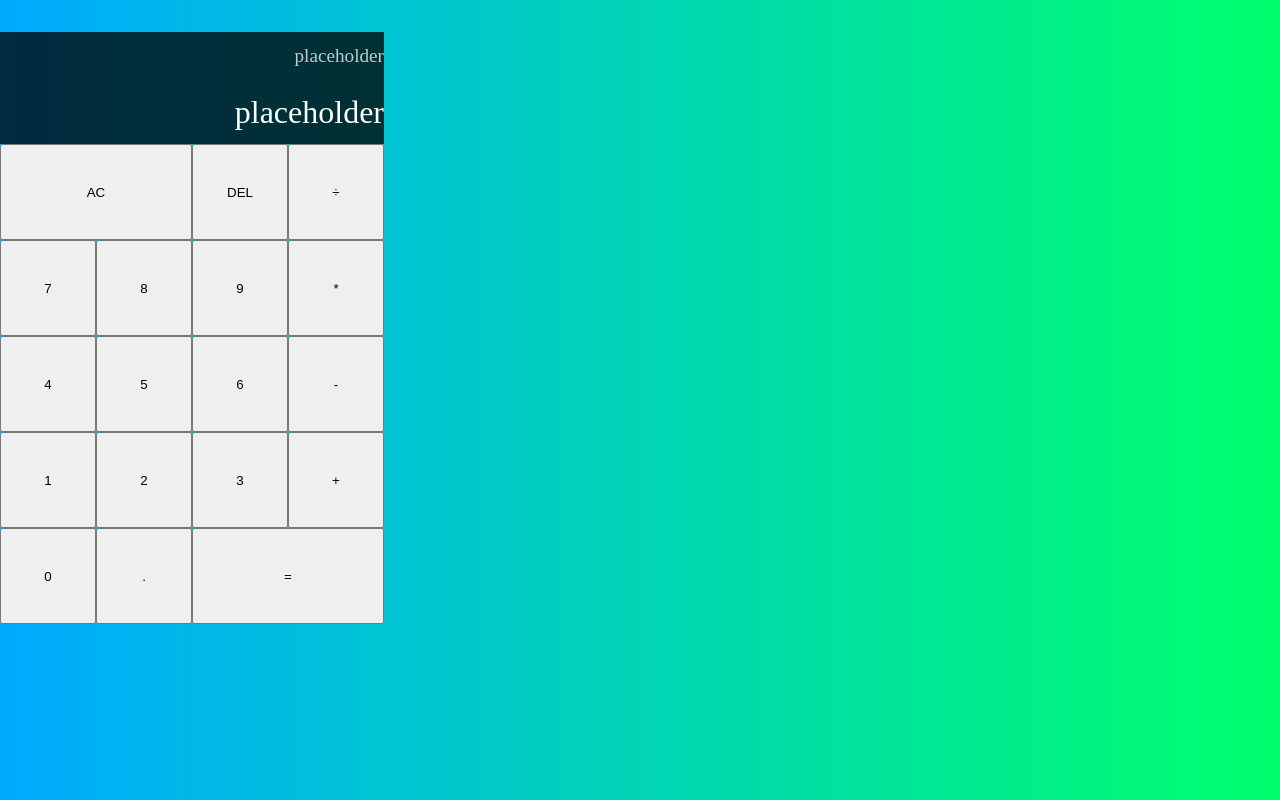
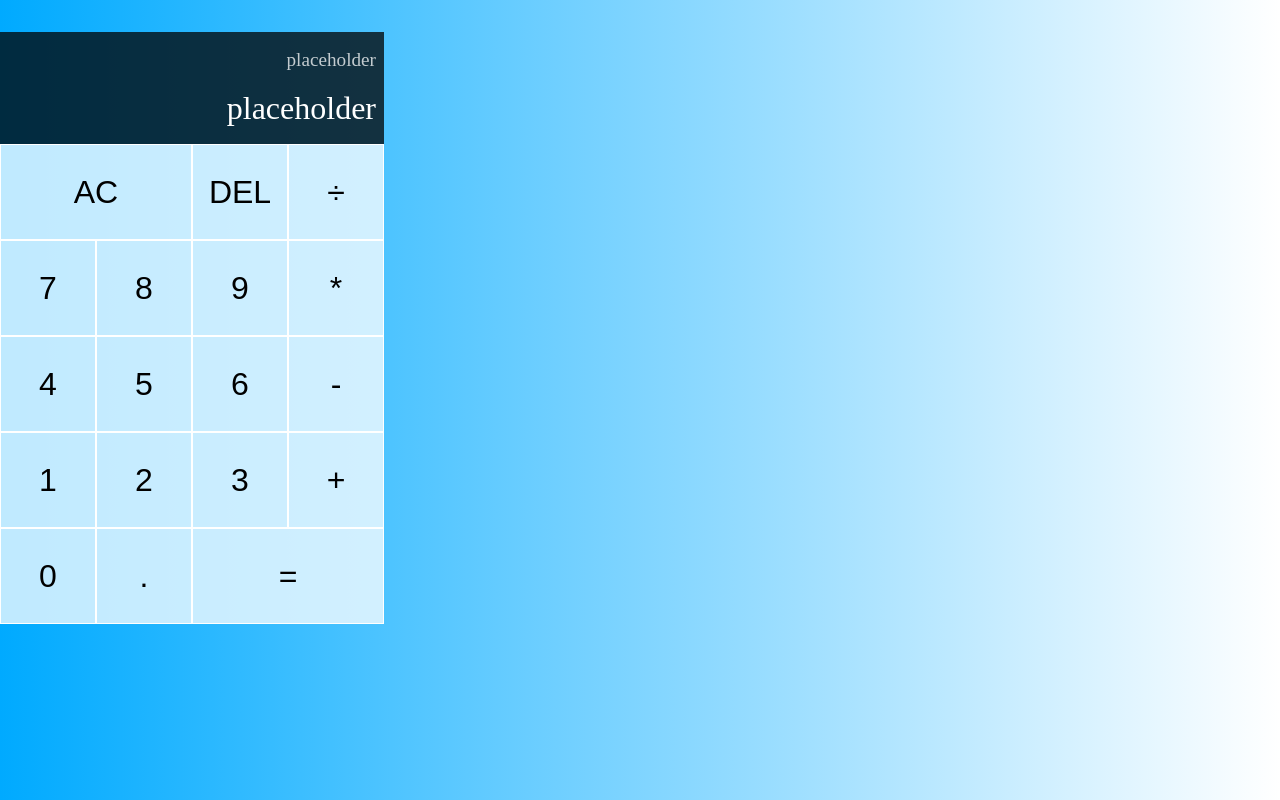
Before and after one commit to janiceh94/calculator, a React (Create React App) app: page / in a window 1280 px wide. Built offline with nearby package versions, Linux system fonts and the light colour scheme.

Commit message:
changed background color and buttons

```diff
--- a/src/style.css
+++ b/src/style.css
@@ -4,7 +4,7 @@
 
 body{
     margin: 0;
-    background: linear-gradient(to right, #00AAFF, #00FF6C);
+    background: linear-gradient(to right, #00AAFF, #ffffff);
 }
 .calculatorGrid{
     display: grid;
@@ -15,6 +15,16 @@ body{
     /* minmax = output section
     repeat = 5 rows, 6rem height
     */
+}
+button{
+    cursor: pointer;
+    font-size: 2rem;
+    border: 1px solid white;
+    outline: none;
+    background-color: rgba(255, 255, 255, 0.75);
+}
+button:hover{
+    background-color:rgba(255, 255, 255, 0.9);
 }
 .spanTwo{
     grid-column: span 2;
@@ -28,6 +38,11 @@ body{
     flex-direction: column;
     align-items: flex-end;
     justify-content: space-around;
+    padding: .5rem;
+    word-wrap: break-word;
+    /* Break long words/numbers and wrap onto next line */
+    word-break: break-all;
+    /* Word can be broken at any character */
 }
 .result .previous{
     color: rgba(255, 255, 255, .75);
```
